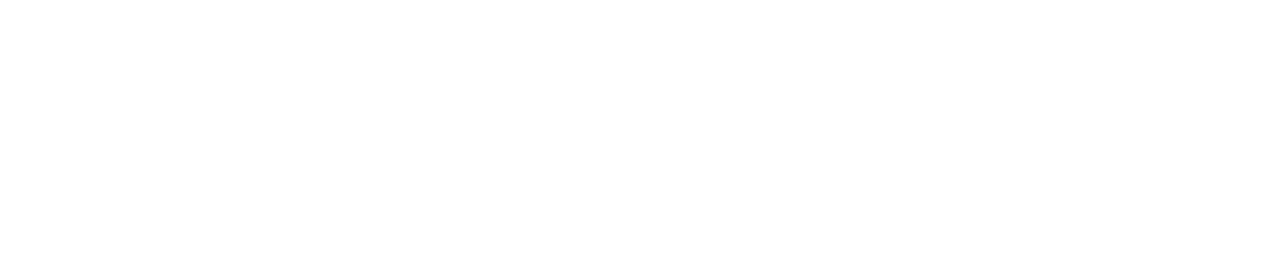
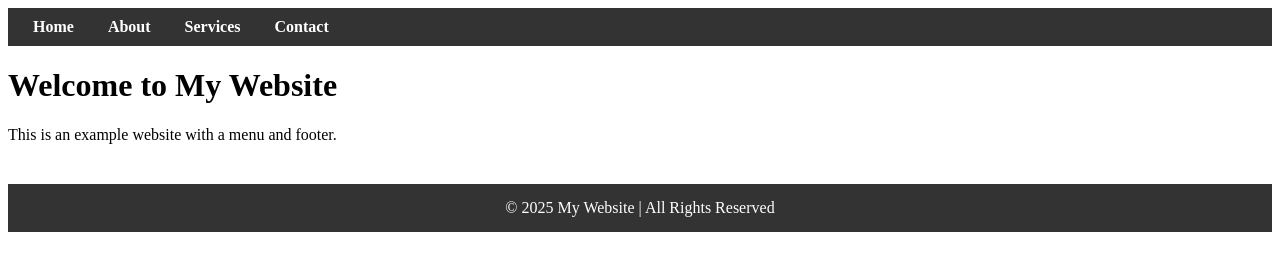
Before and after one commit to ismailkhan92/portfolio-website, a plain HTML site: page index.html in a window 1280 px wide. Drawn offline with Linux system fonts and the light colour scheme.

Commit message:
Enhance index.html with navigation and footer
Added navigation menu and footer styles to the HTML.

```diff
--- a/index.html
+++ b/index.html
@@ -1,11 +1,50 @@
 <!DOCTYPE html>
-<html lang="en">
+<html>
 <head>
-    <meta charset="UTF-8">
-    <meta name="viewport" content="width=device-width, initial-scale=1.0">
-    <title>Document</title>
+    <title>My Website</title>
+    <style>
+        /* Navigation Bar Style */
+        nav {
+            background-color: #333;
+            padding: 10px;
+        }
+        nav a {
+            color: white;
+            margin: 15px;
+            text-decoration: none;
+            font-weight: bold;
+        }
+        nav a:hover {
+            color: #ff9800;
+        }
+
+        /* Footer Style */
+        footer {
+            background-color: #333;
+            color: white;
+            padding: 15px;
+            text-align: center;
+            margin-top: 40px;
+        }
+    </style>
 </head>
 <body>
 
+    <!-- Navigation Menu -->
+    <nav>
+        <a href="#">Home</a>
+        <a href="#">About</a>
+        <a href="#">Services</a>
+        <a href="#">Contact</a>
+    </nav>
+
+    <h1>Welcome to My Website</h1>
+    <p>This is an example website with a menu and footer.</p>
+
+    <!-- Footer -->
+    <footer>
+        © 2025 My Website | All Rights Reserved
+    </footer>
+
 </body>
 </html>
```
